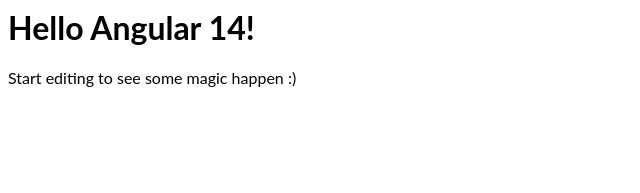
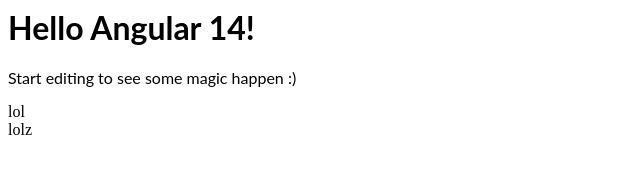
Before and after one commit to LHS2S6/infosys_gyak, an Angular app: page / in a window 1280 px wide. Shown: the top 193 px of the page, without its empty margins (0-640 px from the left). Built offline with nearby package versions, Linux system fonts and the light colour scheme.

Commit message:
2 files modified

```diff
--- a/package.json
+++ b/package.json
@@ -11,6 +11,8 @@
     "@angular/platform-browser": "^13.2.0",
     "@angular/platform-browser-dynamic": "^13.2.0",
     "@angular/router": "^13.2.0",
+    "@popperjs/core": "^2.10.2",
+    "bootstrap": "^5.1.3",
     "rxjs": "^7.5.2",
     "tslib": "^2.3.1",
     "zone.js": "^0.11.4"
--- a/src/app/app.component.html
+++ b/src/app/app.component.html
@@ -2,3 +2,10 @@
 <p>
   Start editing to see some magic happen :)
 </p>
+
+<div class="container>">
+  <div class="row">
+    <div class="col-md-6">lol</div>
+    <div class="col-md-6">lolz</div>
+  </div>
+</div>
```
